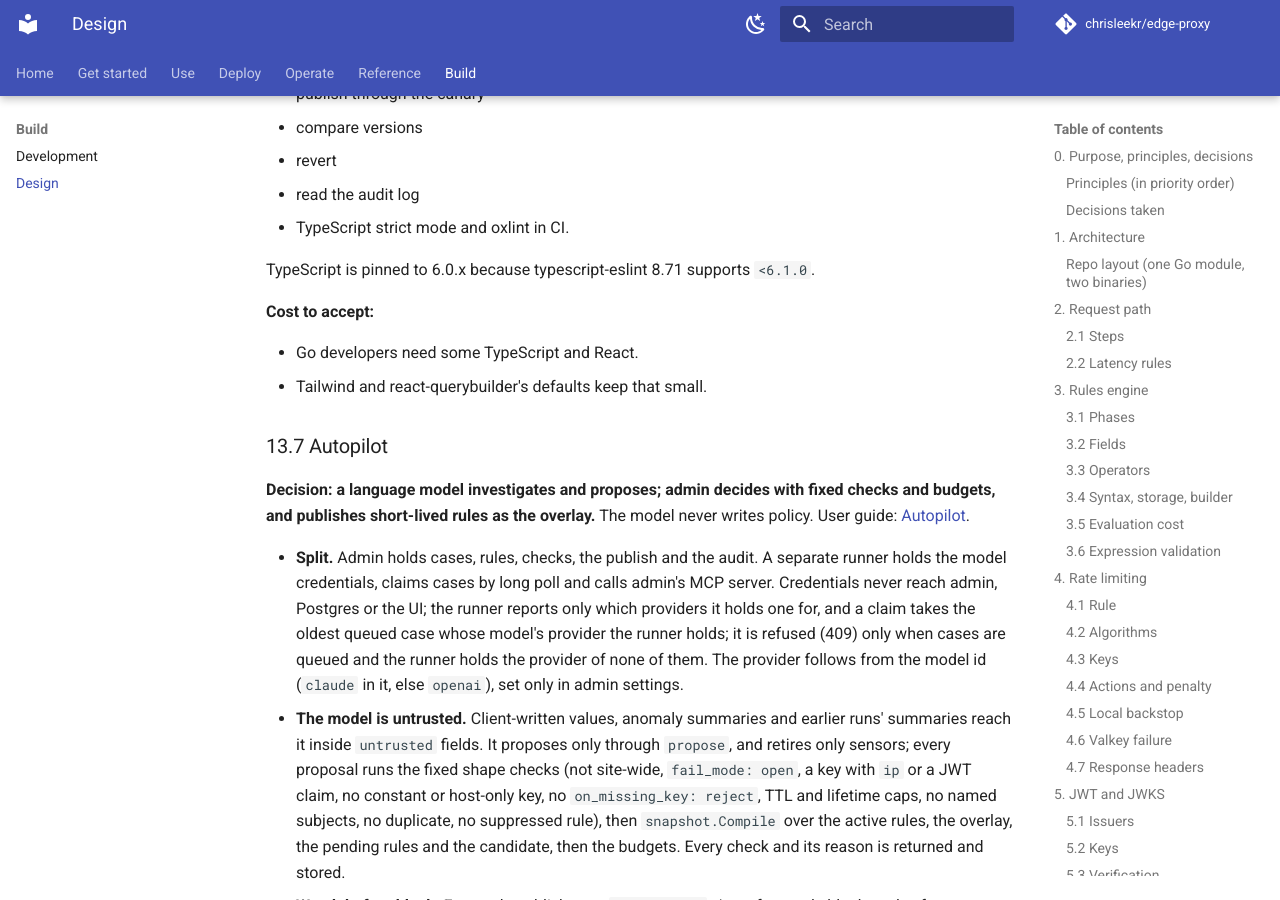
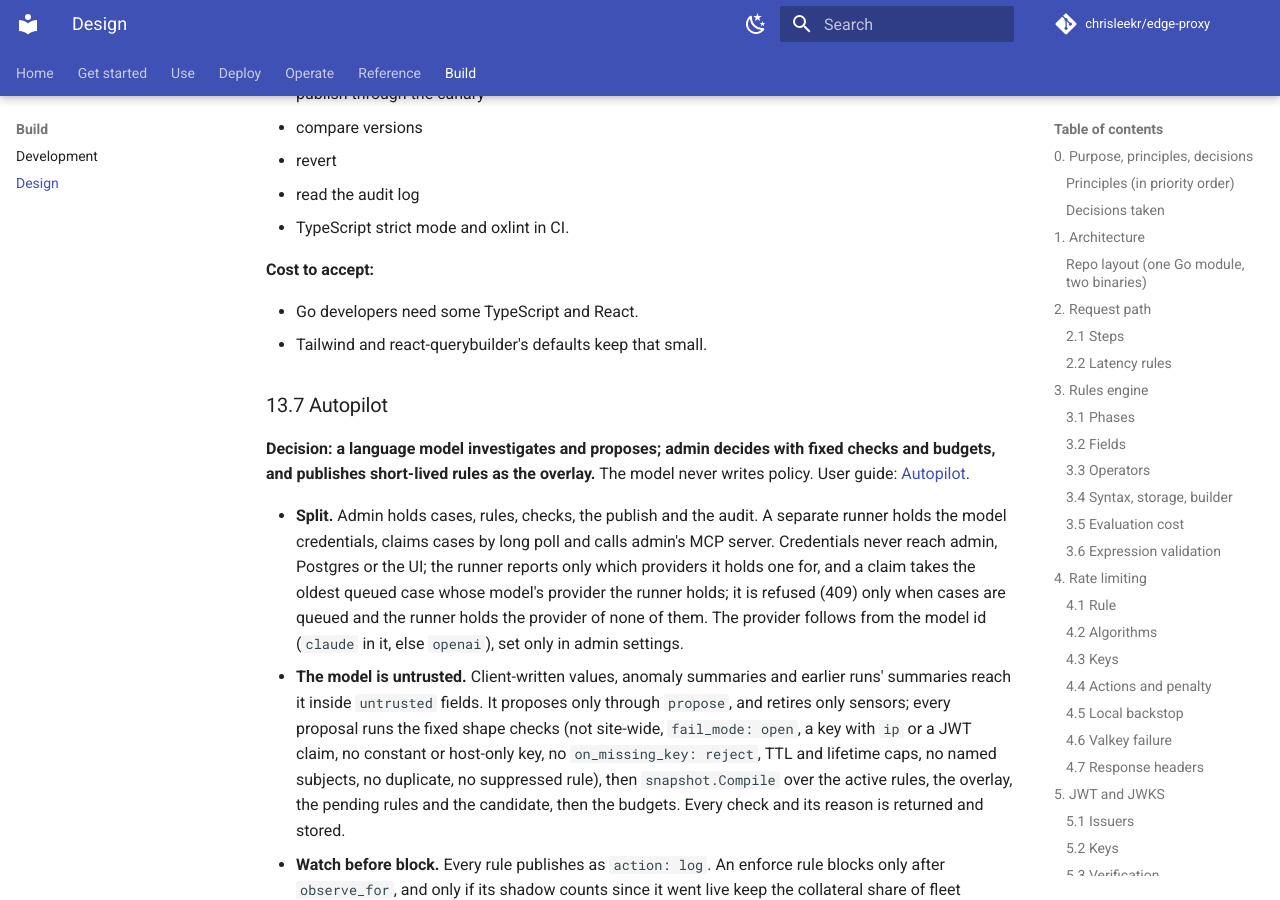
Before and after one commit to chrisleekr/edge-proxy, an MkDocs documentation site: the page built from docs/design.md, in a window 1280 px wide and 900 px high, scrolled down 43814 px. Built offline with MkDocs 1.6.1 and Material for MkDocs 9.7.7, drawn with Linux system fonts in a browser that asks for light colours; comment, search, counter and statistics services are not loaded.

Commit message:
chore(deps): update TypeScript to 7.0.2
The lint toolchain no longer depends on the TypeScript 6 compiler API, so the 6.0 pin is gone.

```diff
--- a/docs/design.md
+++ b/docs/design.md
@@ -1126,8 +1126,6 @@ Versions compare with the semantic diff; the raw view shows both JSON documents
   - read the audit log
 - TypeScript strict mode and oxlint in CI.
 
-TypeScript is pinned to 6.0.x because typescript-eslint 8.71 supports `<6.1.0`.
-
 **Cost to accept:**
 
 - Go developers need some TypeScript and React.
```
Also changed, not shown: 4 other files.
